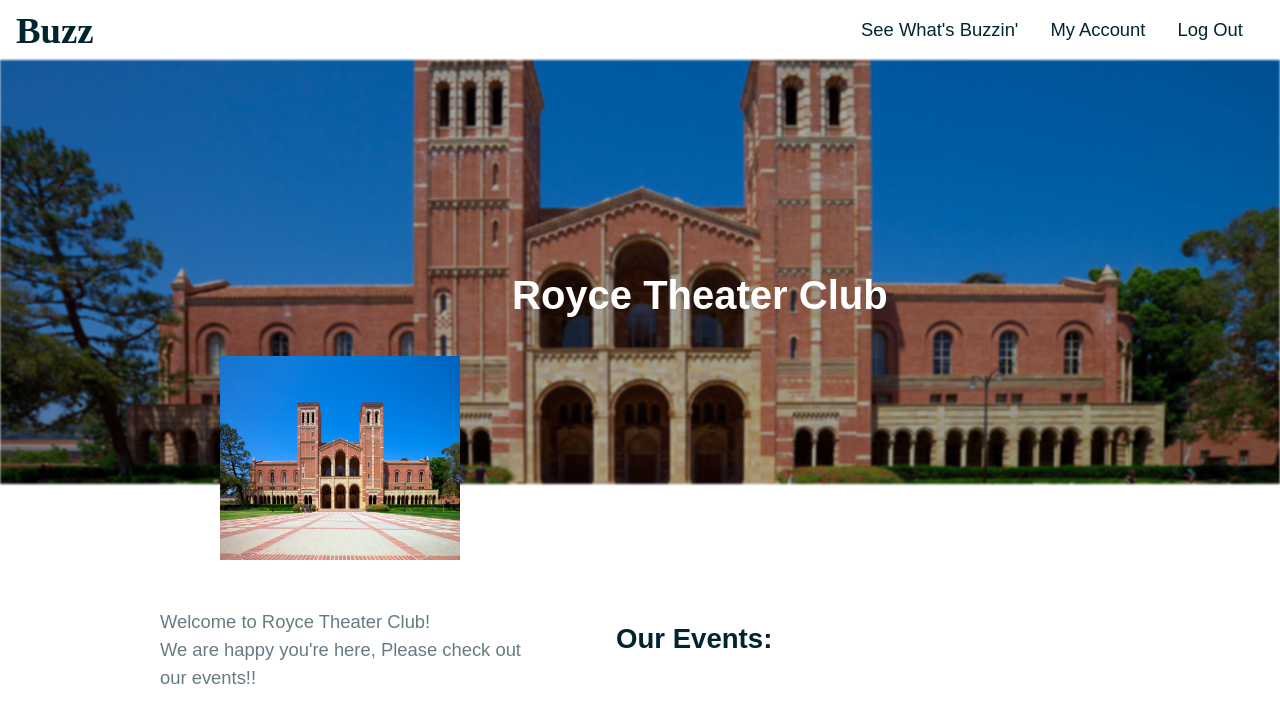
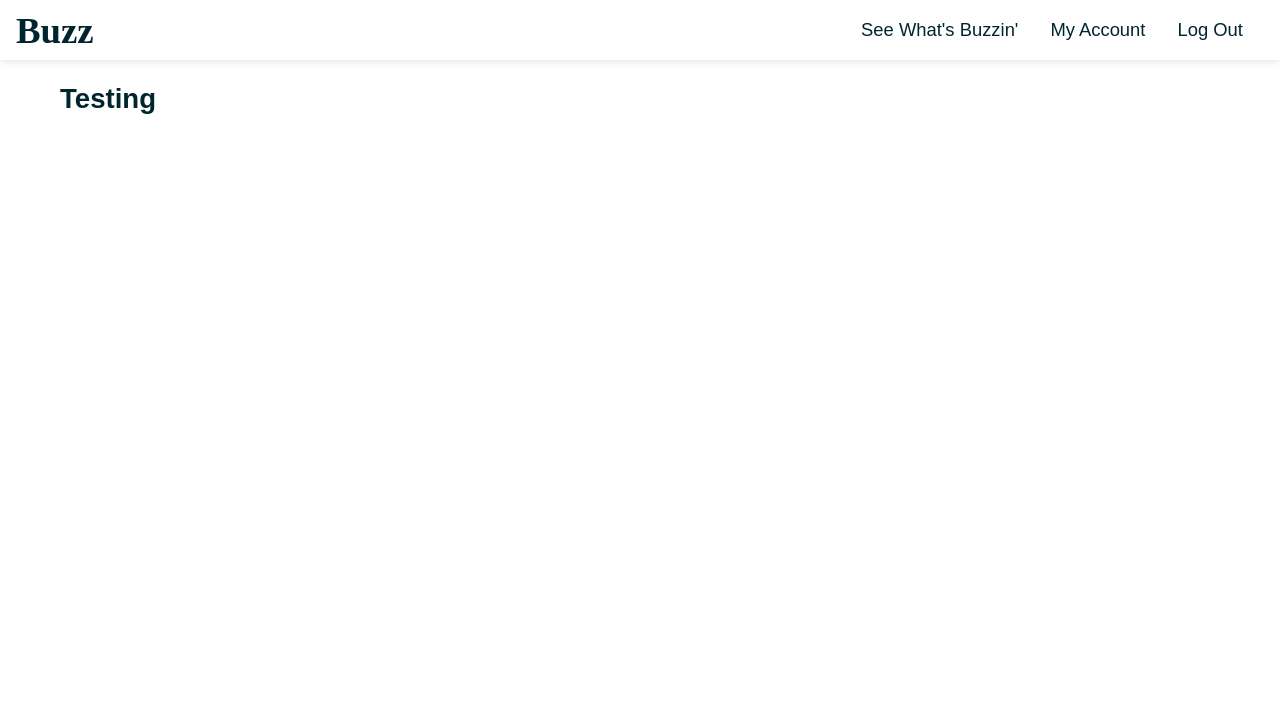
Before and after one commit to benweschler/buzz, a React (Create React App) app: page / in a window 1280 px wide. Shown: the top 722 px of the page. Built offline with nearby package versions, Linux system fonts and the light colour scheme.

Commit message:
Initial event-page commit

```diff
--- a/src/App.js
+++ b/src/App.js
@@ -1,7 +1,7 @@
 import { ThemeProvider } from "styled-components";
+import Navbar from "./components/global/Navbar";
 import GlobalStyles from "./components/styles/Global";
-import OrganizationPage from "./Pages/OrganizationPage/OrganizationPage";
-
+import EventPage from "./Pages/EventPage/EventPage"
 const theme = {
   colors: {
     header: '#fff',
@@ -14,7 +14,8 @@ function App() {
   return (
     <ThemeProvider theme= {theme}>
       <GlobalStyles />
-      <OrganizationPage />
+      <Navbar />
+      <EventPage />
     </ThemeProvider>
 
   );
--- /dev/null
+++ b/src/Pages/EventPage/EventPage.js
@@ -0,0 +1,22 @@
+import { Container } from "../../components/styles/Container.styled"
+import { StyledEventLeftColumn, StyledEventRightColumn } from "../../components/styles/EventPage.styled"
+
+const EventPage = () => {
+  return (
+    <>
+      <Container>
+        <StyledEventLeftColumn>
+          <h2> Testing</h2>
+        </StyledEventLeftColumn>
+
+        <StyledEventRightColumn>
+
+
+        </StyledEventRightColumn>
+      </Container>
+
+    </>
+  )
+}
+
+export default EventPage
--- a/src/Pages/OrganizationPage/OrganizationPage.js
+++ /dev/null
@@ -1,50 +0,0 @@
-import Navbar from "../../components/global/Navbar";
-import { Container } from "../../components/styles/Container.styled";
-import {
-  StyledBanner,
-  StyledBannerImage,
-  StyledBannerImageBlurred,
-  StyledBannerText,
-  StyledOrganizationDescription,
-  StyledOrganizationEvents,
-  StyledOrgContainer,
-  StyledOrgLeftColumn,
-  StyledOrgRightColumn,
-} from "../../components/styles/OrganizationPage.styled";
-import RoyceHall from "../../assets/images/Royce-Hall.jpg";
-
-const OrganizationPage = () => {
-  return (
-    <>
-      <Navbar />
-      <StyledBanner>
-        <StyledBannerImageBlurred src={RoyceHall} />
-        <StyledBannerText>Royce Theater Club</StyledBannerText>
-        <StyledBannerImage src={RoyceHall} />
-      </StyledBanner>
-
-      <StyledOrgContainer>
-        <StyledOrgLeftColumn>
-          <Container>
-            <StyledOrganizationDescription>
-              <p>
-                Welcome to Royce Theater Club! <br />
-                We are happy you're here, Please check out our events!!
-              </p>
-            </StyledOrganizationDescription>
-          </Container>
-        </StyledOrgLeftColumn>
-
-        <StyledOrgRightColumn>
-          <Container>
-            <StyledOrganizationEvents>
-              <h2> Our Events:</h2>
-            </StyledOrganizationEvents>
-          </Container>
-        </StyledOrgRightColumn>
-      </StyledOrgContainer>
-    </>
-  );
-};
-
-export default OrganizationPage;
--- a/src/components/global/Navbar.js
+++ b/src/components/global/Navbar.js
@@ -29,9 +29,6 @@ return (
 
 
         </StyledHamburger>
-
-
-
     </StyledNavbar>
   )
 }
--- a/src/components/styles/Container.styled.js
+++ b/src/components/styles/Container.styled.js
@@ -6,4 +6,5 @@ export const Container = styled.div`
   margin: 0 auto;
   padding: 0 20px;
   justify-content: center;
+
 `;
--- /dev/null
+++ b/src/components/styles/EventPage.styled.js
@@ -0,0 +1,11 @@
+import styled from "styled-components";
+
+
+export const StyledEventLeftColumn = styled.div`
+    float: left;
+    width: 25%;
+`
+export const StyledEventRightColumn = styled.div`
+    float: left;
+    width: 75%;
+`
--- a/src/components/styles/Global.js
+++ b/src/components/styles/Global.js
@@ -15,7 +15,6 @@ const GlobalStyles = createGlobalStyle`
   p {
     opacity: 0.6;
     line-height: 1.5;
-
   }
   img {
     max-width: 100%;
--- a/src/components/styles/OrganizationPage.styled.js
+++ /dev/null
@@ -1,73 +0,0 @@
-import styled from "styled-components";
-
-export const StyledBanner = styled.div`
-  display: flex;
-  flex-direction: column;
-  justify-content: center;
-  width: 100%;
-  border: black;
-  border-radius: 3px;
-  margin: auto;
-  height: 500px;
-`;
-
-export const StyledBannerImageBlurred = styled.img`
-  filter: blur(1px) brightness(70%);
-  height: 100%;
-  width: 100%;
-  object-fit: cover;
-  display: block;
-  margin: auto;
-  /* transform: scale(1.32);  */
-  overflow: hidden;
-`;
-
-export const StyledBannerImage = styled.img`
-  overflow: visible;
-  width: 30%;
-  margin-left: 220px;
-  top: 40%;
-  border-radius: 5px;
-  outline: none;
-  display: block;
-  margin-top: -10%;
-  z-index: 200;
-  height: 15rem;
-  width: 15rem;
-`;
-
-export const StyledBannerText = styled.h2`
-  color: white;
-  position: absolute;
-  top: 30%;
-  left: 40%;
-  font-size: 2.5rem;
-`;
-
-export const StyledOrganizationEvents = styled.div`
-  padding-top: 30px;
-`;
-
-export const StyledOrganizationDescription = styled.div`
-  padding-top: 10px;
-  padding-left: 130px;
-`;
-
-export const StyledOrgContainer = styled.div`
-  padding-top: 10px;
-`;
-
-export const StyledOrgLeftColumn = styled.div`
-  float: left;
-  width: 45%;
-  text-align: start;
-  padding: 10px;
-  margin: auto;
-`;
-
-export const StyledOrgRightColumn = styled.div`
-  float: left;
-  width: 55%;
-  text-align: start;
-  padding-left: 20px;
-`;
```
Also changed, not shown: src/components/styles/Navbar.styled.js (+15 -27 lines).
